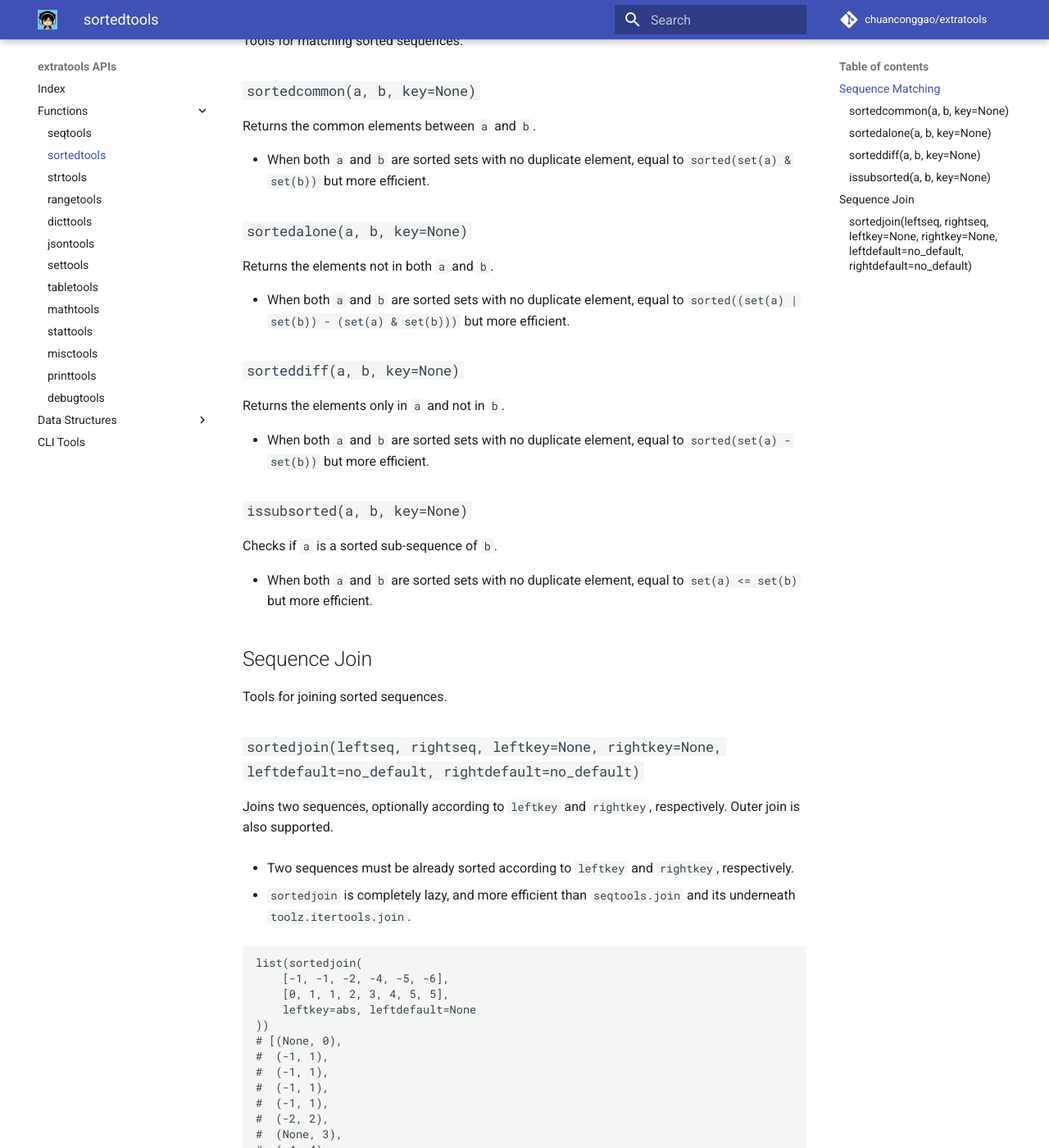
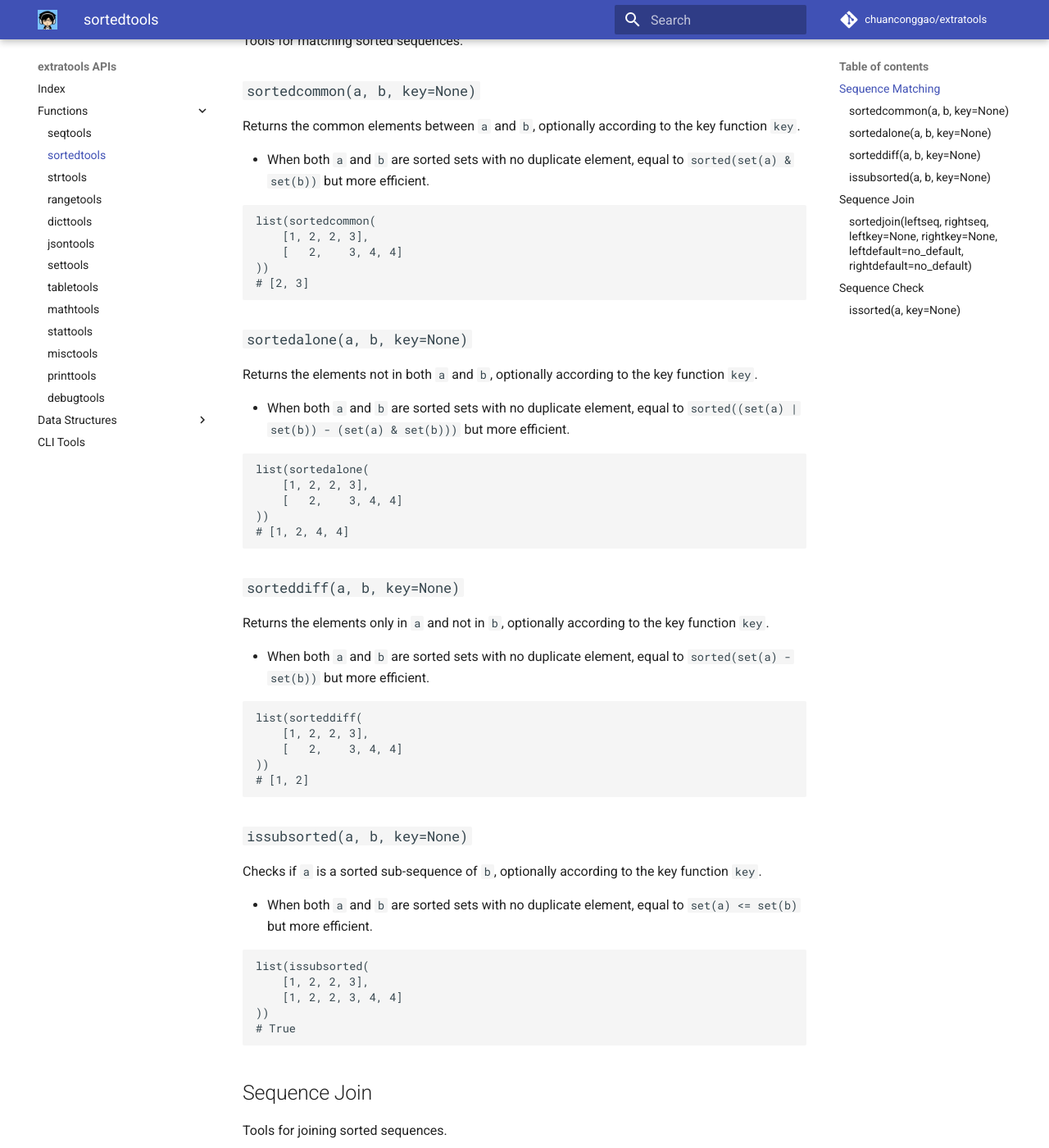
Before and after one commit to chuanconggao/extratools, an MkDocs documentation site: the page built from docs/functions/sortedtools.md, in a window 1280 px wide and 1400 px high, scrolled down 259 px. Shown: the whole window at 82% size. Built offline with MkDocs 1.6.1 and Material for MkDocs 9.7.7, drawn with Linux system fonts in a browser that asks for light colours; comment, search, counter and statistics services are not loaded; old or Windows-style settings are respelled for this version of MkDocs; some of the changed text lies outside the part shown.

Commit message:
Add sortedtools.issorted; Tweaks docs for sortedtools

````diff
--- a/docs/functions/sortedtools.md
+++ b/docs/functions/sortedtools.md
@@ -6,27 +6,59 @@
 
 ### `sortedcommon(a, b, key=None)`
 
-Returns the common elements between `a` and `b`.
+Returns the common elements between `a` and `b`, optionally according to the key function `key`.
 
 - When both `a` and `b` are sorted sets with no duplicate element, equal to `sorted(set(a) & set(b))` but more efficient.
 
+``` python
+list(sortedcommon(
+    [1, 2, 2, 3],
+    [   2,    3, 4, 4]
+))
+# [2, 3]
+```
+
 ### `sortedalone(a, b, key=None)`
 
-Returns the elements not in both `a` and `b`.
+Returns the elements not in both `a` and `b`, optionally according to the key function `key`.
 
 - When both `a` and `b` are sorted sets with no duplicate element, equal to `sorted((set(a) | set(b)) - (set(a) & set(b)))` but more efficient.
 
+``` python
+list(sortedalone(
+    [1, 2, 2, 3],
+    [   2,    3, 4, 4]
+))
+# [1, 2, 4, 4]
+```
+
 ### `sorteddiff(a, b, key=None)`
 
-Returns the elements only in `a` and not in `b`.
+Returns the elements only in `a` and not in `b`, optionally according to the key function `key`.
 
 - When both `a` and `b` are sorted sets with no duplicate element, equal to `sorted(set(a) - set(b))` but more efficient.
 
+``` python
+list(sorteddiff(
+    [1, 2, 2, 3],
+    [   2,    3, 4, 4]
+))
+# [1, 2]
+```
+
 ### `issubsorted(a, b, key=None)`
 
-Checks if `a` is a sorted sub-sequence of `b`.
+Checks if `a` is a sorted sub-sequence of `b`, optionally according to the key function `key`.
 
 - When both `a` and `b` are sorted sets with no duplicate element, equal to `set(a) <= set(b)` but more efficient.
+
+``` python
+list(issubsorted(
+    [1, 2, 2, 3],
+    [1, 2, 2, 3, 4, 4]
+))
+# True
+```
 
 ## Sequence Join
 
@@ -57,3 +89,14 @@
 #  (-5, 5),
 #  (-5, 5)]
 ```
+
+## Sequence Check
+
+### `issorted(a, key=None)`
+
+Returns if sequence `a` is already sorted, optionally according to the key function `key`.
+
+``` python
+issorted([1, 2, 2, 3])
+# True
+```
````
Also changed, not shown: 2 other files.
